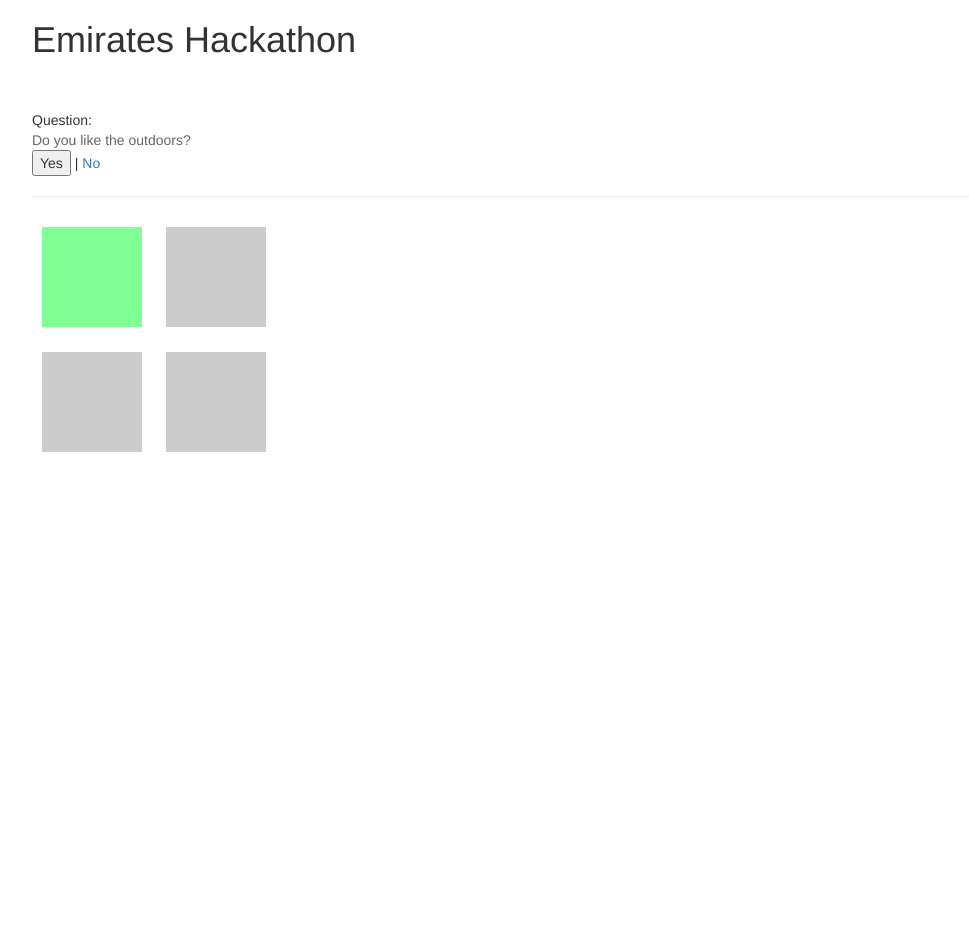
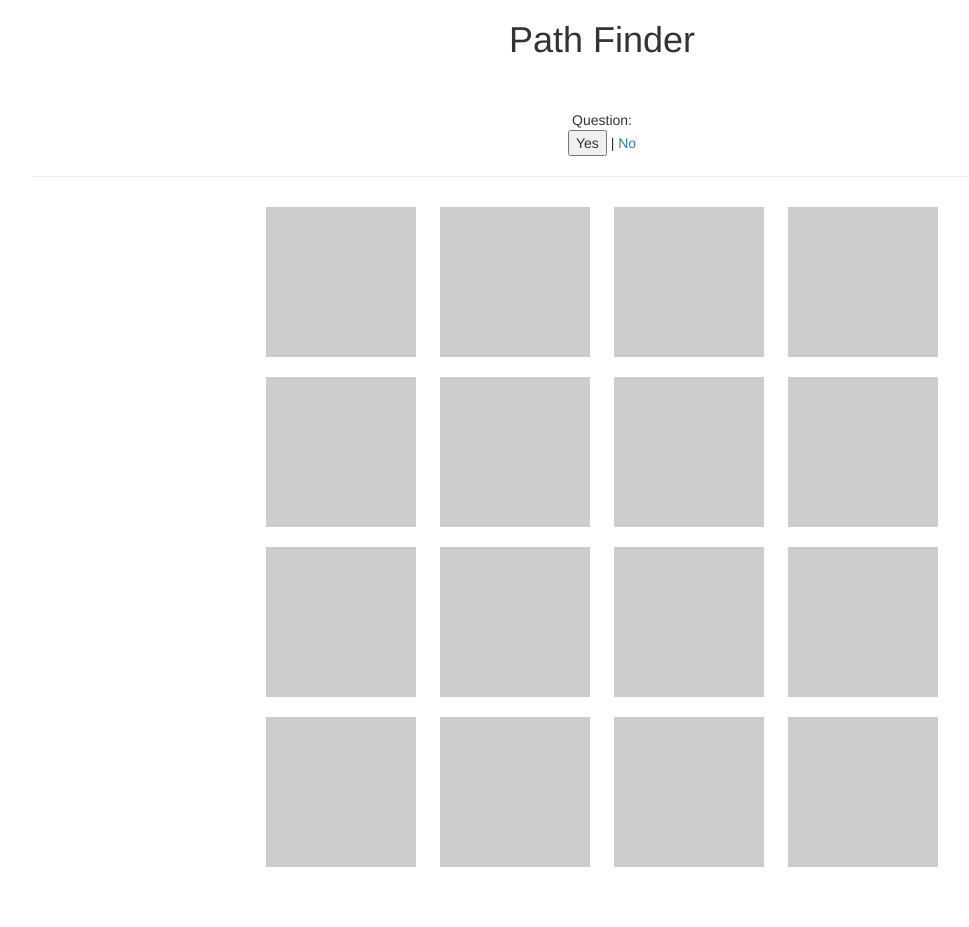
Before and after one commit to PaolaSocorro/Emirates_Hackathon, a Flask app: page / in a window 1280 px wide. Shown: the whole page, without its empty margins (38-1007 px from the left). Before the commit the page ends 452 px from the top, so only its background shows below. Run offline with Flask 2, Linux system fonts and the light colour scheme; some libraries are stand-ins or nearby versions.

Commit message:
added html

```diff
--- a/main.css
+++ b/main.css
@@ -1,6 +1,12 @@
+body {
+	text-align: center;
+	margin: 0 auto;
+	margin-bottom: 50px;
+}
+
 .box {
-	width: 100px;
-	height: 100px;
+	width: 150px;
+	height: 150px;
 	/*border: 3px solid #ccc;*/
 	background-color: #ccc;
 	margin: 10px;
@@ -15,3 +21,7 @@ h1 {
 	color: #666;
 	font-size: 14px;
 }
+
+.parent-wrap {
+	vertical-align: top;
+}
--- a/templates/index.html
+++ b/templates/index.html
@@ -1,13 +1,13 @@
 <!doctype html>
 <html>
 <head>
-	<title>Emirates Hackathon</title>
+	<title>Path Finder</title>
 	<link rel="stylesheet" href="https://maxcdn.bootstrapcdn.com/bootstrap/3.3.5/css/bootstrap.min.css">
 	<link rel="stylesheet" href="main.css">
 </head>
 <body>
 	<div class="container">
-		<h1>Emirates Hackathon</h1>
+		<h1>Path Finder</h1>
 		<div id="question-section">
 			Question: <div id="question"></div>
 			<div class="answers">
@@ -16,47 +16,63 @@
 		</div>
 		<hr>
 		<div>
-			<div class="box" id="first_box" data-question="Do you like the outdoors?"></div>
-			<div class="box" id="second_box" data-question="You come across a cat, do you pet it?"></div>
+			<div class="box parent-wrap" id="box1" data-question="I often buy new products before they become popular or come down in price."></div>
+			<div class="box parent-wrap" id="box2" data-question="---"></div>
+			<div class="box parent-wrap" id="box3" data-question="---"></div>
+			<div class="box parent-wrap" id="box4" data-question="---"></div>
 		</div>
 		<div>
-			<div class="box" id="third_box" data-question="The cat is actually a tiger. What do you do?"></div>
-			<div class="box" id="fourth_box" data-question="Would you ride the scary swing?"></div>
+			<div class="box parent-wrap" id="box5" data-question="---"></div>
+			<div class="box parent-wrap" id="box6" data-question="I prefer to go to undiscovered, wild places rather than cities with big hotels and restaurants."></div>
+			<div class="box parent-wrap" id="box7" data-question="---"></div>
+			<div class="box parent-wrap" id="box8" data-question="---"></div>
 		</div>
-
+		<div>
+			<div class="box parent-wrap" id="box9" data-question="---"></div>
+			<div class="box parent-wrap" id="box10" data-question="Would you ride the scary swing?"></div>
+			<div class="box parent-wrap" id="box11" data-question="---"></div>
+			<div class="box parent-wrap" id="box12" data-question="---"></div>
+		</div>
+		<div>
+			<div class="box parent-wrap" id="box13" data-question="The cat is actually a tiger. What do you do?"></div>
+			<div class="box parent-wrap" id="box14" data-question="Would you ride the scary swing?"></div>
+			<div class="box parent-wrap" id="box15" data-question="The cat is actually a tiger. What do you do?"></div>
+			<div class="box parent-wrap" id="box16" data-question="Would you ride the scary swing?"></div>
+		</div>
 	</div>
 	<script src="http://code.jquery.com/jquery-2.1.4.min.js"></script>
 	<script>
-		$(document).ready(firstQ);
+		// $(document).ready(firstQ);
 
-		function firstQ() {
-			$('#first_box').css('background-color','#80ff95');
-			$('#question').html($('#first_box').attr('data-question'));
-			checkAnswer();
-		}
+		// function firstQ() {
+		// 	$('#first_box').css('background-color','#80ff95');
+		// 	$('#question').html($('#first_box').attr('data-question'));
+		// 	checkAnswer();
+		// }
 
-		function checkAnswer() {
-			$('#option1').on('click', function() {
-				$('#second_box').css('background-color','#80ff95');
-				$('#question').empty();
-				loadNextQuestion();
+		// function checkAnswer() {
+		// 	$('#option1').on('click', function() {
+		// 		$('#second_box').css('background-color','#80ff95');
+		// 		$('#question').empty();
+		// 		loadNextQuestion();
 
-			});
-			$('#option2').on('click', function() {
-				$('#third_box').css('background-color','#80ff95');
-				$('#question').html($('#third-box').attr('data-question'));
-			});
-		}
+		// 	});
+		// 	$('#option2').on('click', function() {
+		// 		$('#third_box').css('background-color','#80ff95');
+		// 		$('#question').html($('#third-box').attr('data-question'));
+		// 	});
+		// }
 
-		function loadNextQuestion() {
-			$('#question').html($('#second-box').attr('data-question'));
+		// function loadNextQuestion() {
+		// 	$('#question').html($('#second-box').attr('data-question'));
 
-		}
+		// }
 
 		$('.box').on('click', function() {
 			$('#question').empty();
 			$(this).css('background-color','#80ff95');
 			$('#question').html($(this).attr('data-question'));
+			$(this).html($(this).attr('data-question'));
 		});
 
 	</script>
```
